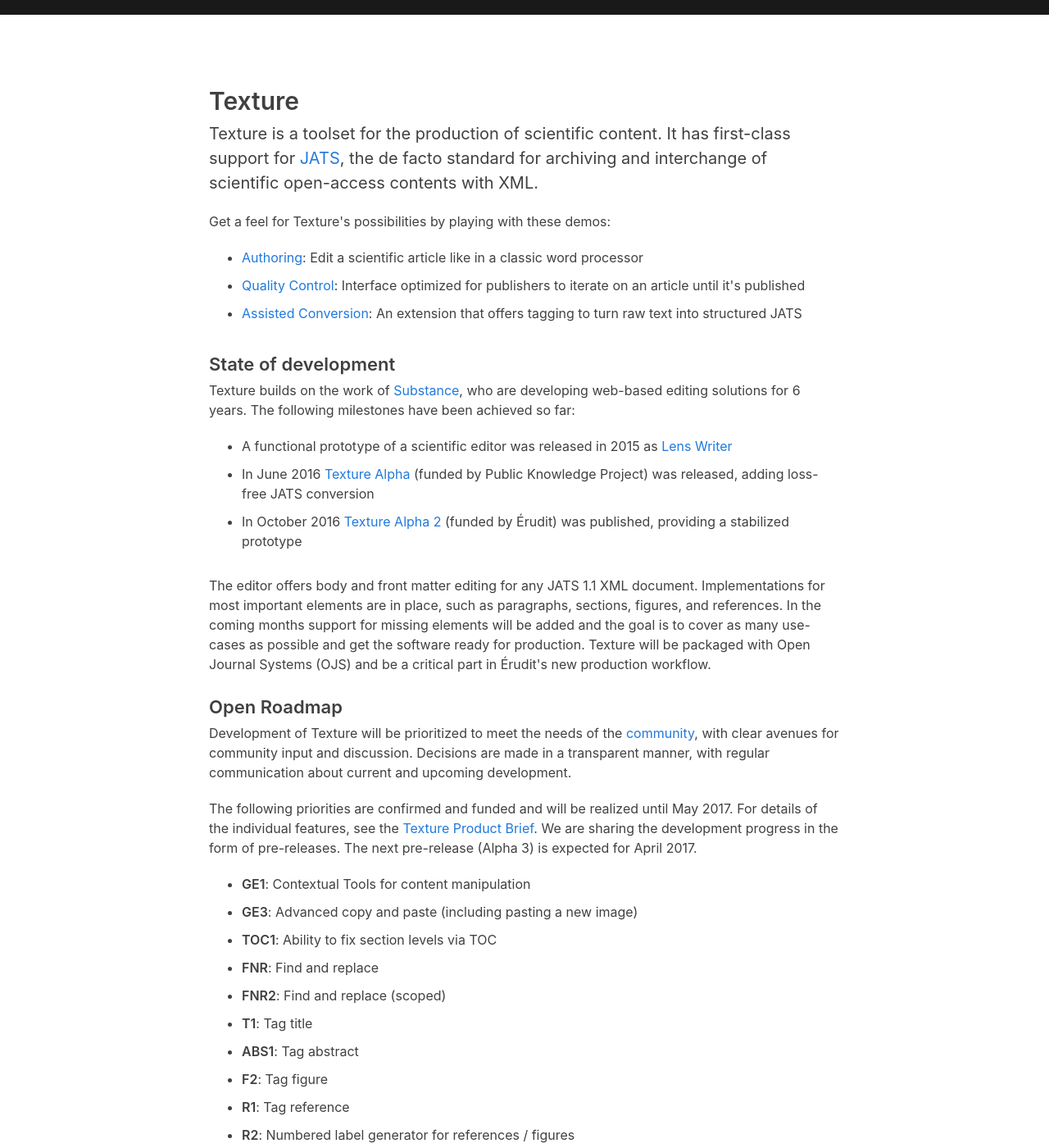
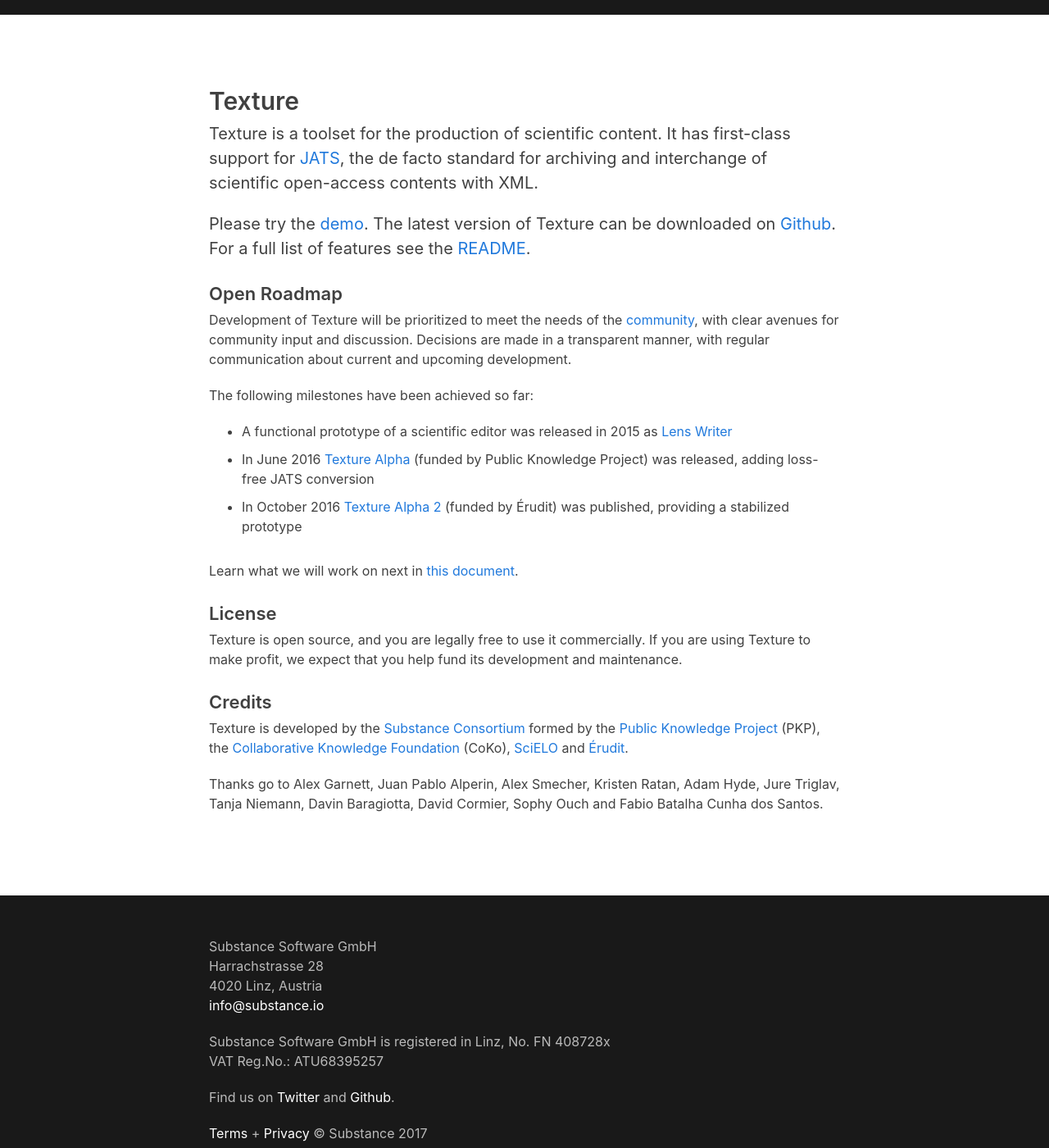
Before and after one commit to substance/substance.github.com, a Jekyll site: the page built from texture/index.html, in a window 1280 px wide and 1400 px high, scrolled down 902 px. Shown: the whole window at 82% size. Built offline with Jekyll 4.4.1, drawn with Linux system fonts in a browser that asks for light colours; nearby versions of some CDN libraries; library files that are not in the unit come from our copies; some of the changed text lies outside the part shown.

Commit message:
Update Texture page.

```diff
--- a/texture/index.html
+++ b/texture/index.html
@@ -14,54 +14,20 @@
     <p class="large">
       Texture is a toolset for the production of scientific content. It has first-class support for <a href="http://jats.nlm.nih.gov/archiving/tag-library/1.1/">JATS</a>, the de facto standard for archiving and interchange of scientific open-access contents with XML.
     </p>
-    <p>Get a feel for Texture's possibilities by playing with these demos:</p>
-    <ul>
-      <li><a href="./examples/author.html">Authoring</a>: Edit a scientific article like in a classic word processor</li>
-      <li><a href="./examples/publisher.html">Quality Control</a>: Interface optimized for publishers to iterate on an article until it's published</li>
-      <li><a href="./examples/tagging.html">Assisted Conversion</a>: An extension that offers tagging to turn raw text into structured JATS</li>
-    </ul>
-    <h3>State of development</h3>
+    <p class="large">
+      Please try the <a href="http://substance.io/texture/examples/author.html">demo</a>. The latest version of Texture can be downloaded on <a href="https://github.com/substance/texture/releases">Github</a>. For a full list of features see the <a href="https://github.com/substance/texture#roadmap">README</a>.
+    </p>
+    <h3>Open Roadmap</h3>
     <p>
-      Texture builds on the work of <a href="/">Substance</a>, who are developing web-based editing solutions for 6 years. The following milestones have been achieved so far:
+      Development of Texture will be prioritized to meet the needs of the <a href="../consortium">community</a>, with clear avenues for community input and discussion. Decisions are made in a transparent manner, with regular communication about current and upcoming development.
     </p>
+    <p>The following milestones have been achieved so far:</p>
     <ul>
       <li>A functional prototype of a scientific editor was released in 2015 as <a href="https://medium.com/@_mql/produce-a-scientific-paper-with-lens-writer-d0fc75d11919#.btmmx0el0">Lens Writer</a></li>
       <li>In June 2016 <a href="https://github.com/substance/texture/releases/tag/v1.0.0-alpha">Texture Alpha</a> (funded by Public Knowledge Project) was released, adding loss-free JATS conversion</li>
       <li>In October 2016 <a href="https://github.com/substance/texture/releases/tag/v1.0.0-alpha.2">Texture Alpha 2</a> (funded by Érudit) was published, providing a stabilized prototype</li>
     </ul>
-    <p>
-      The editor offers body and front matter editing for any JATS 1.1 XML document. Implementations for most important elements are in place, such as paragraphs, sections, figures, and references. In the coming months support for missing elements will be added and the goal is to cover as many use-cases as possible and get the software ready for production. Texture will be packaged with Open Journal Systems (OJS) and be a critical part in Érudit's new production workflow.
-    </p>
-    <h3>Open Roadmap</h3>
-    <p>
-      Development of Texture will be prioritized to meet the needs of the <a href="../consortium">community</a>, with clear avenues for community input and discussion. Decisions are made in a transparent manner, with regular communication about current and upcoming development.
-    </p>
-    <p>
-      The following priorities are confirmed and funded and will be realized until May 2017. For details of the individual features, see the <a href="https://docs.google.com/document/d/1v01mfeJw0IHgN7EIKE6JtEkECxXkRWi6eq3cesoRzY4/edit?usp=sharing">Texture Product Brief</a>. We are sharing the development progress in the form of pre-releases. The next pre-release (Alpha 3) is expected for April 2017.
-    </p>
-    <ul>
-      <li><strong>GE1</strong>: Contextual Tools for content manipulation</li>
-      <li><strong>GE3</strong>: Advanced copy and paste (including pasting a new image)</li>
-      <li><strong>TOC1</strong>: Ability to fix section levels via TOC</li>
-      <li><strong>FNR</strong>: Find and replace</li>
-      <li><strong>FNR2</strong>: Find and replace (scoped)</li>
-      <li><strong>T1</strong>: Tag title</li>
-      <li><strong>ABS1</strong>: Tag abstract</li>
-      <li><strong>F2</strong>: Tag figure</li>
-      <li><strong>R1</strong>: Tag reference</li>
-      <li><strong>R2</strong>: Numbered label generator for references / figures</li>
-      <li><strong>FN1</strong>: Tagging a footnote</li>
-      <li><strong>FN2</strong>: Creating a new footnote</li>
-      <li><strong>AU1</strong>: Tag an author</li>
-      <li><strong>AU2</strong>: Edit autor data (contrib element)</li>
-      <li><strong>AFF1</strong>: Tag affiliation</li>
-      <li><strong>AFF2</strong>: Edit affiliation</li>
-      <li><strong>ACK</strong>: Tag acknowledgement</li>
-      <li><strong>BQ</strong>: Blockquote element support</li>
-      <li><strong>ML</strong>: Multi-language support (abstract, title, figures)</li>
-      <li><strong>PAGES1</strong>: Support for fpage, lpage, elocation-id</li>
-      <li><strong>PUBDATE1</strong>: pub-date element support</li>
-    </ul>
+    <p>Learn what we will work on next in <a href="https://github.com/substance/texture/blob/develop/ROADMAP.md">this document</a>.</p>
     <h3>License</h3>
     <p>
       Texture is open source, and you are legally free to use it commercially. If you are using Texture to make profit, we expect that you help fund
```
